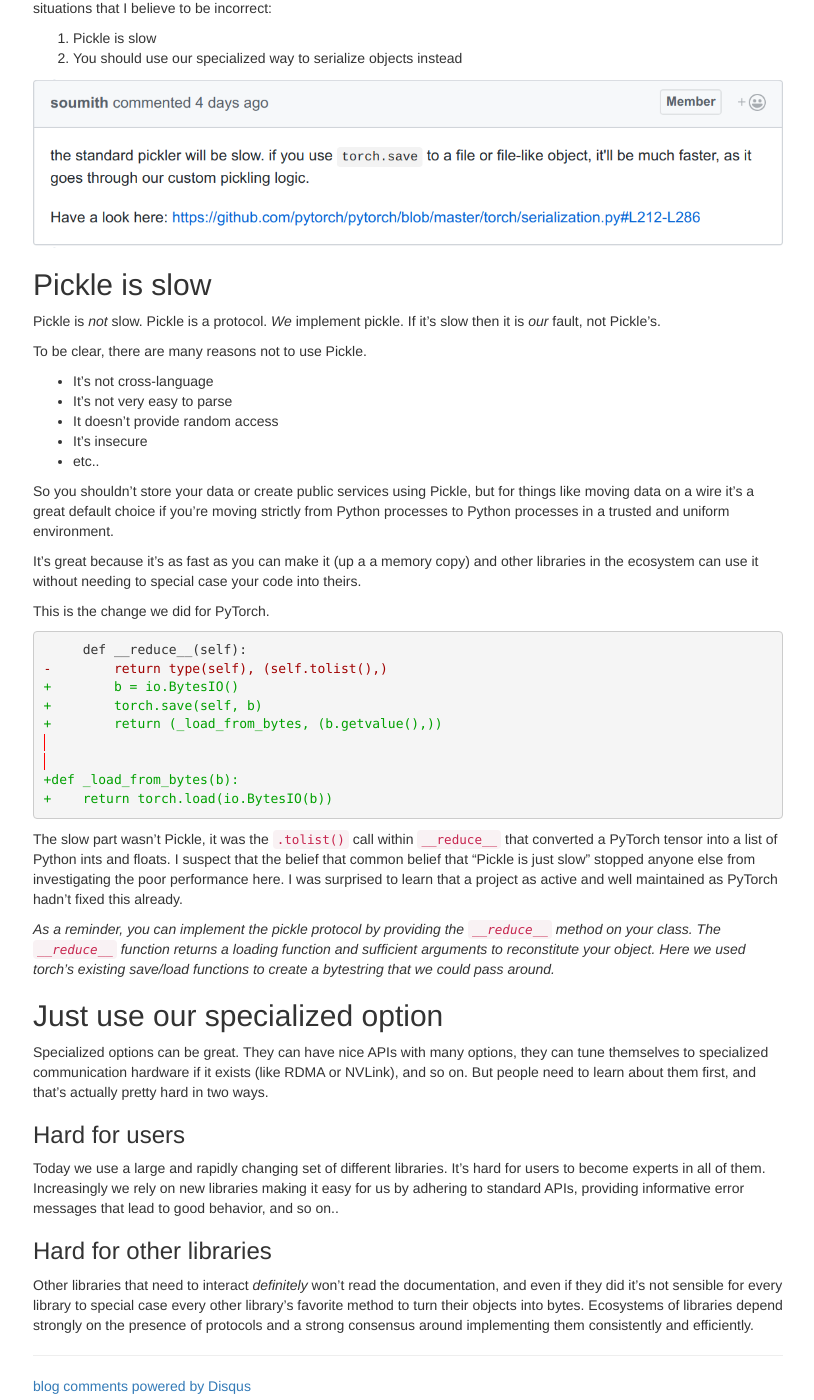
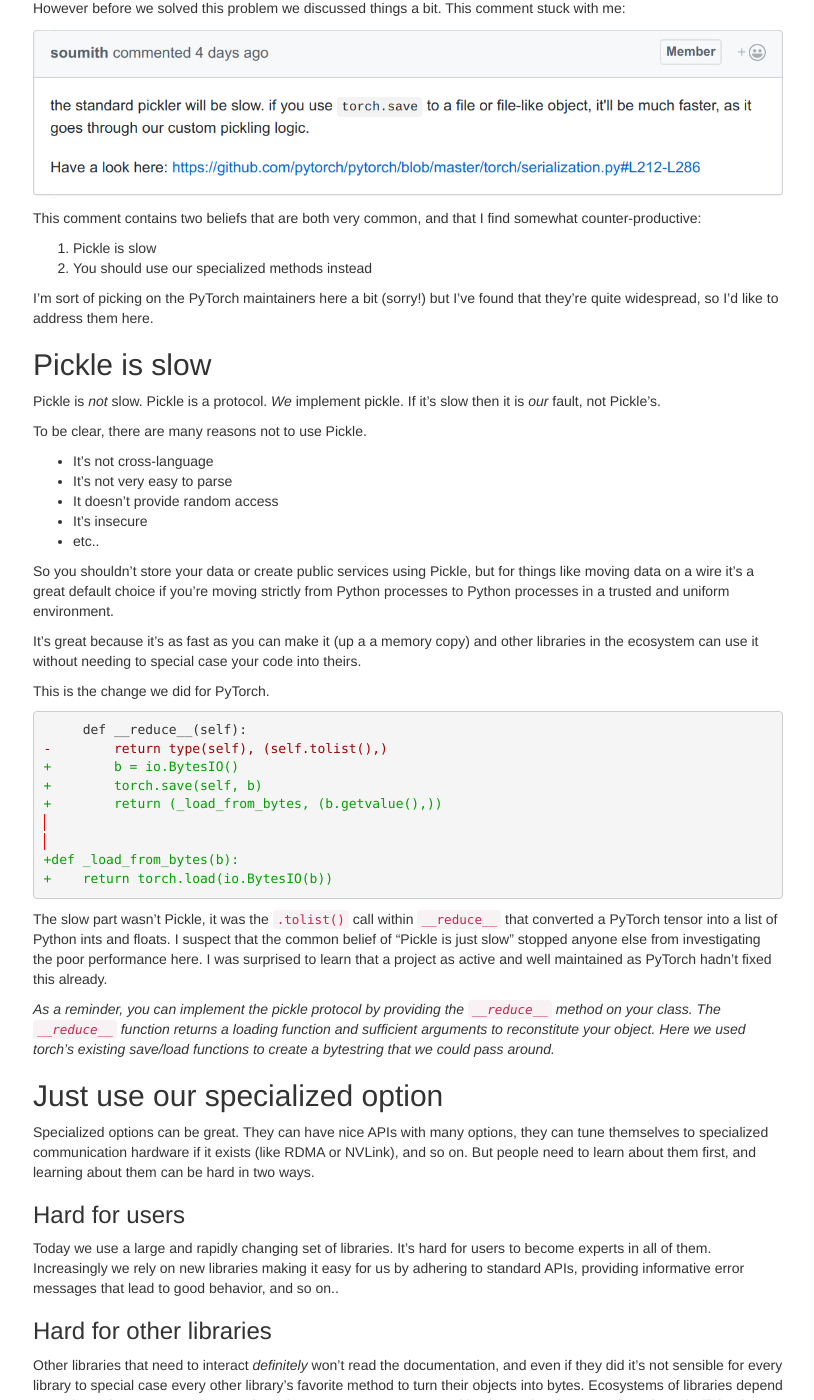
Before and after one commit to besyskymnbk/blog, a Jekyll site: the page built from _posts/work/2018-07-08-protocols-pickle.md, in a window 1280 px wide and 1400 px high, scrolled down 758 px. Shown: the whole window, without its empty margins (232-1046 px from the left). Built offline with Jekyll 4.4.1, drawn with Linux system fonts in a browser that asks for light colours; comment, search, counter and statistics services are not loaded; some of the changed text lies outside the part shown.

Commit message:
small edits

````diff
--- a/_posts/work/2018-07-08-protocols-pickle.md
+++ b/_posts/work/2018-07-08-protocols-pickle.md
@@ -44,23 +44,30 @@ for most use cases
 +    return torch.load(io.BytesIO(b))
 ```
 
-Thanks to the PyTorch reviewers this problem was solved pretty easily.  PyTorch
-tensors and models now serialize efficiently in Dask or in *any other Python
-library* that might want to use them in distributed systems like PySpark,
-IPython parallel, Ray, or anything else.  We didn't solve a Dask problem, we
+Thanks to the PyTorch maintainers this problem was solved pretty easily.
+PyTorch tensors and models now serialize efficiently in Dask or in *any other
+Python library* that might want to use them in distributed systems like
+PySpark, IPython parallel, Ray, or anything else without having to add
+special-case code or do anything special.  We didn't solve a Dask problem, we
 solved an ecosystem problem.
 
-However before we solved this problem we discussed things a bit and I ran into
-two beliefs that I often find in these situations that I believe to be
-incorrect:
-
-1.  Pickle is slow
-2.  You should use our specialized way to serialize objects instead
+However before we solved this problem we discussed things a bit.  This comment
+stuck with me:
 
 <a href="https://github.com/pytorch/pytorch/issues/9168#issuecomment-402514019">
   <img src="{{BASE_PATH}}/images/pytorch-pickle-is-slow-comment.png"
      alt="Github Image of maintainer saying that PyTorch's pickle implementation is slow"
      width="100%"></a>
+
+This comment contains two beliefs that are both very common, and that I find
+somewhat counter-productive:
+
+1.  Pickle is slow
+2.  You should use our specialized methods instead
+
+I'm sort of picking on the PyTorch maintainers here a bit (sorry!) but I've
+found that they're quite widespread, so I'd like to address them here.
+
 
 Pickle is slow
 --------------
@@ -101,10 +108,9 @@ This is the change we did for PyTorch.
 
 The slow part wasn't Pickle, it was the `.tolist()` call within `__reduce__`
 that converted a PyTorch tensor into a list of Python ints and floats.  I
-suspect that the belief that common belief that "Pickle is just slow" stopped
-anyone else from investigating the poor performance here.  I was surprised to
-learn that a project as active and well maintained as PyTorch hadn't fixed this
-already.
+suspect that the common belief of "Pickle is just slow" stopped anyone else
+from investigating the poor performance here.  I was surprised to learn that a
+project as active and well maintained as PyTorch hadn't fixed this already.
 
 *As a reminder, you can implement the pickle protocol by providing the
 `__reduce__` method on your class.  The `__reduce__` function returns a
@@ -119,11 +125,11 @@ Just use our specialized option
 Specialized options can be great.  They can have nice APIs with many options,
 they can tune themselves to specialized communication hardware if it exists
 (like RDMA or NVLink), and so on.  But people need to learn about them first, and
-that's actually pretty hard in two ways.
+learning about them can be hard in two ways.
 
 ### Hard for users
 
-Today we use a large and rapidly changing set of different libraries. It's hard
+Today we use a large and rapidly changing set of libraries. It's hard
 for users to become experts in all of them.  Increasingly we rely on new
 libraries making it easy for us by adhering to standard APIs, providing
 informative error messages that lead to good behavior, and so on..
````
